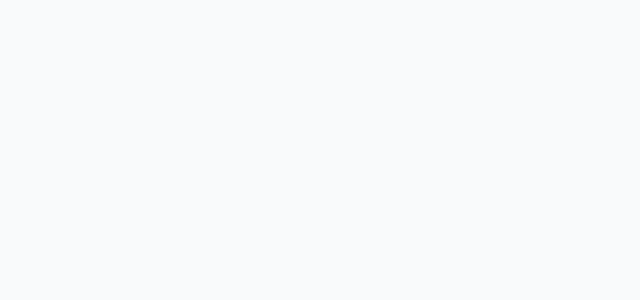
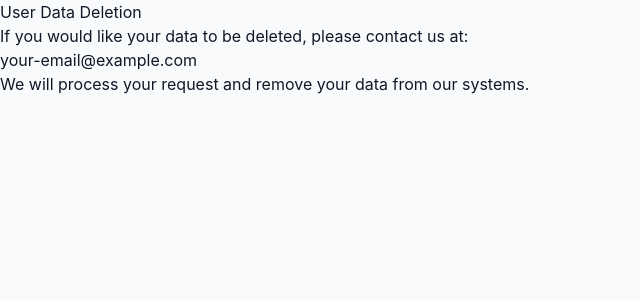
Before and after one commit to manitchayaa/orangejuice-project, a React (Vite) app: page /delete-data in a window 1280 px wide. Before the commit this address had no page. Shown: the top 300 px of the page, without its empty margins (0-640 px from the left). Built offline with nearby package versions, Linux system fonts and the light colour scheme.

Commit message:
add delete data page

```diff
--- a/src/pages/App.jsx
+++ b/src/pages/App.jsx
@@ -2,7 +2,9 @@ import { Routes, Route } from "react-router-dom";
 import { useEffect } from "react";
 import HomePage from "./HomePage";
 import { useTheme } from "../store/useTheme";
+
 import Privacy from "./Privacy";
+import DeleteData from "./DeleteData";
 function App() {
   const { theme } = useTheme();
 
@@ -19,6 +21,7 @@ function App() {
       <Routes>
         <Route path="/" element={<HomePage />} />
         <Route path="/privacy" element={<Privacy />} />
+        <Route path="/delete-data" element={<DeleteData />} />
       </Routes>
     </div>
   );
--- /dev/null
+++ b/src/pages/DeleteData/index.jsx
@@ -0,0 +1,17 @@
+export default function DeleteData() {
+  return (
+    <div>
+      <h1>User Data Deletion</h1>
+
+      <p>
+        If you would like your data to be deleted, please contact us at:
+      </p>
+
+      <p>your-email@example.com</p>
+
+      <p>
+        We will process your request and remove your data from our systems.
+      </p>
+    </div>
+  );
+}
```
